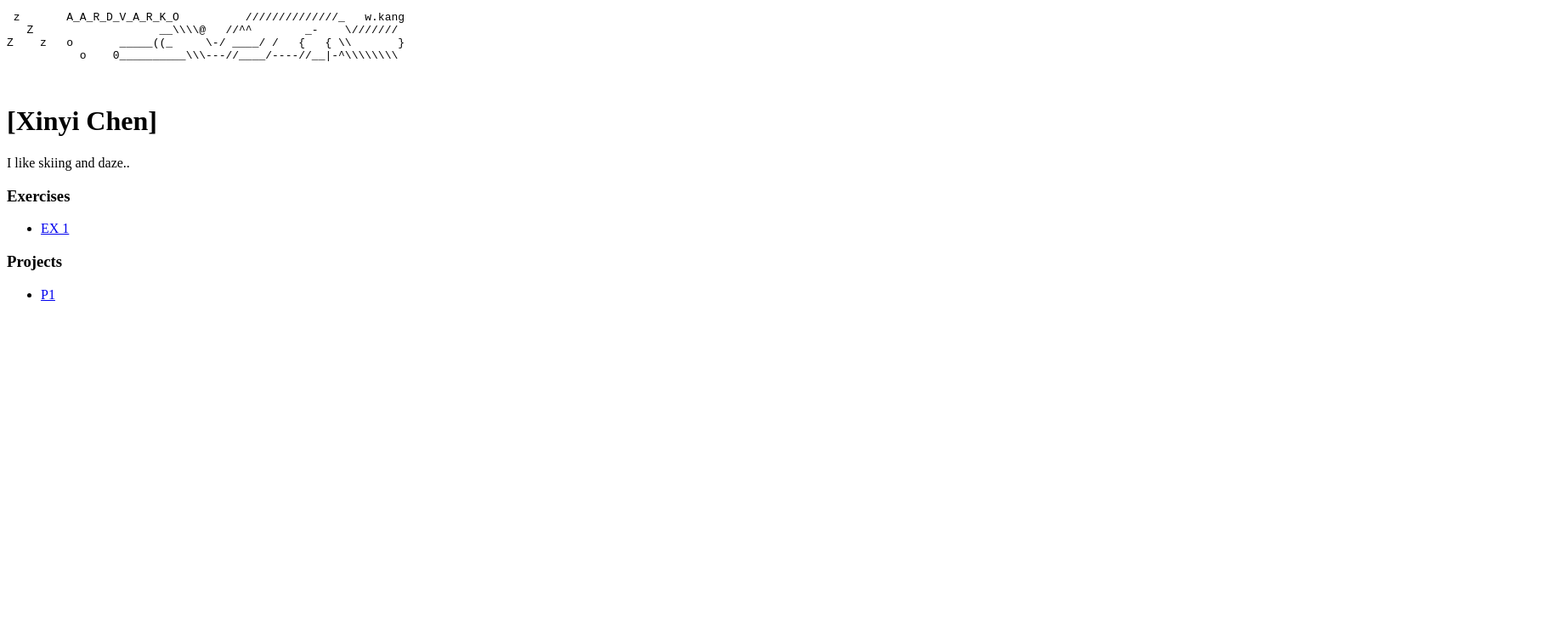
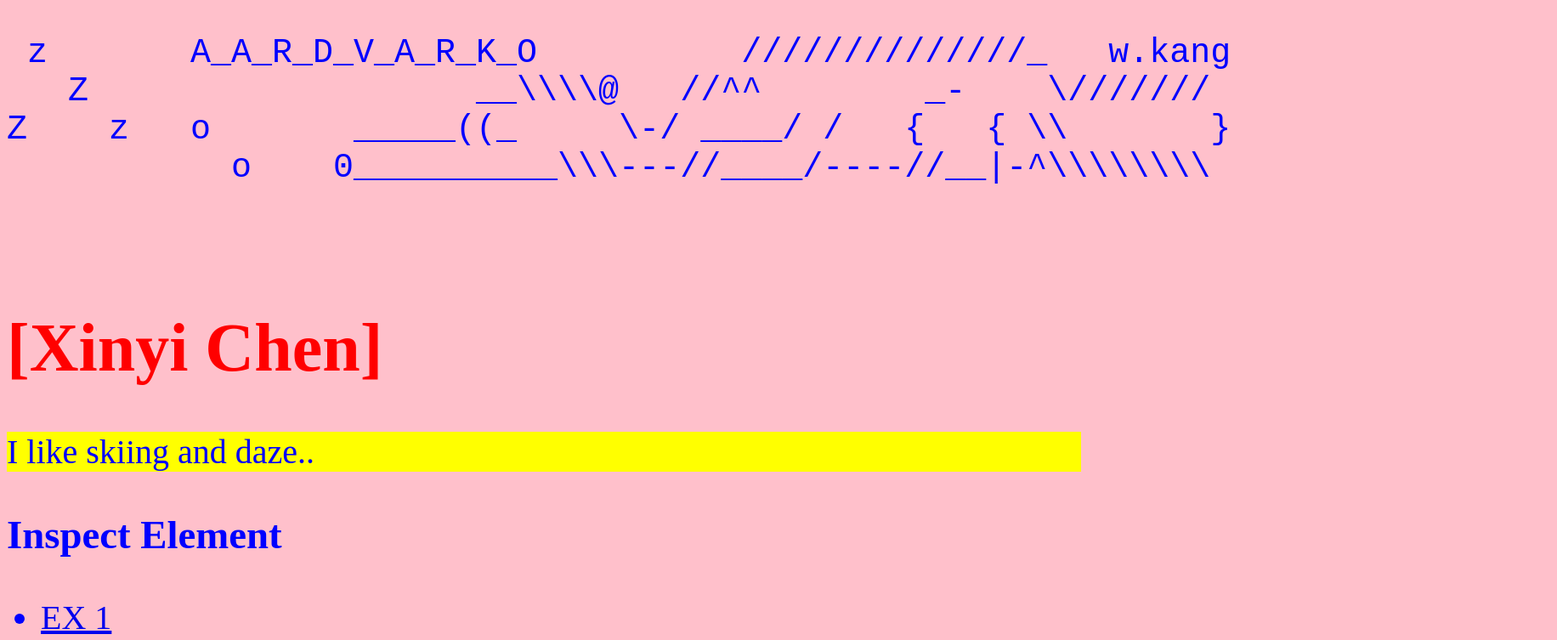
Before and after one commit to xinyichen123/Interactive1, a plain HTML site: page index.html in a window 1280 px wide. Shown: the top 753 px of the page at 85% size, 1832 px wide, since content can reach past the window. Drawn offline with Linux system fonts and the light colour scheme; files that its build step writes are made by us from their sources.

Commit message:
hello world

```diff
--- a/index.html
+++ b/index.html
@@ -5,6 +5,7 @@
 <head>
   <title>[Xinyi Chen] Interactive Site</title>
   <meta charset="utf-8" />
+<link rel="stylesheet" type="text/css" href="css/style.css">
 </head>
 
 <body>
@@ -12,7 +13,7 @@
   <!-- this is where my code is-->
   <div id="container">
 
-    <pre>
+    <pre >
  z       A_A_R_D_V_A_R_K_O          //////////////_   w.kang
    Z                   __\\\\@   //^^        _-    \///////
 Z    z   o       _____((_     \-/ ____/ /   {   { \\       }
@@ -21,14 +22,14 @@ Z    z   o       _____((_     \-/ ____/ /   {   { \\       }
     </pre>
 
     <!-- about me-->
-    <h1>[Xinyi Chen]</h1>
-    <p class="desc">I like skiing and daze..</p>
+    <h1 style="color: red">[Xinyi Chen]</h1>
+    <p style="color: bule" class="desc">I like skiing and daze..</p>
 
     <!-- my work -->
     <div id="exercises">
-      <h3>Exercises</h3>
+      <h3>Inspect Element</h3>
       <ul>
-        <li><a href="#">EX 1</a></li>
+        <li><a href="屏幕快照 2021-02-04 下午12.06.25">EX 1</a></li>
       </ul>
 
     </div>
--- /dev/null
+++ b/style.css
@@ -0,0 +1,9 @@
+body {
+ background: pink;
+ color: blue;
+ font-size: 40px;
+}
+
+p {
+	background: yellow;
+}
```
Also changed, not shown: 屏幕快照 2021-02-04 下午12.06.25.png (added), 1 other file.
